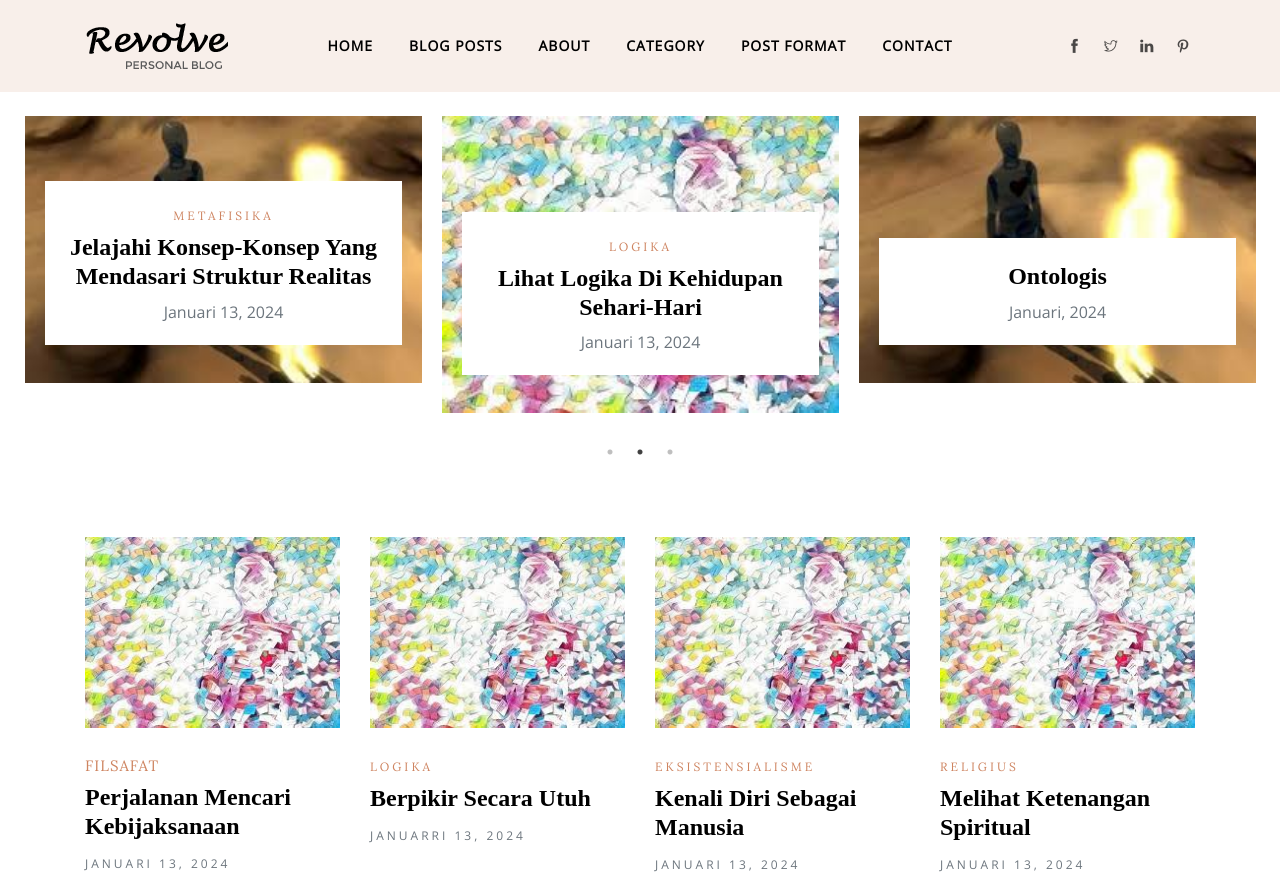
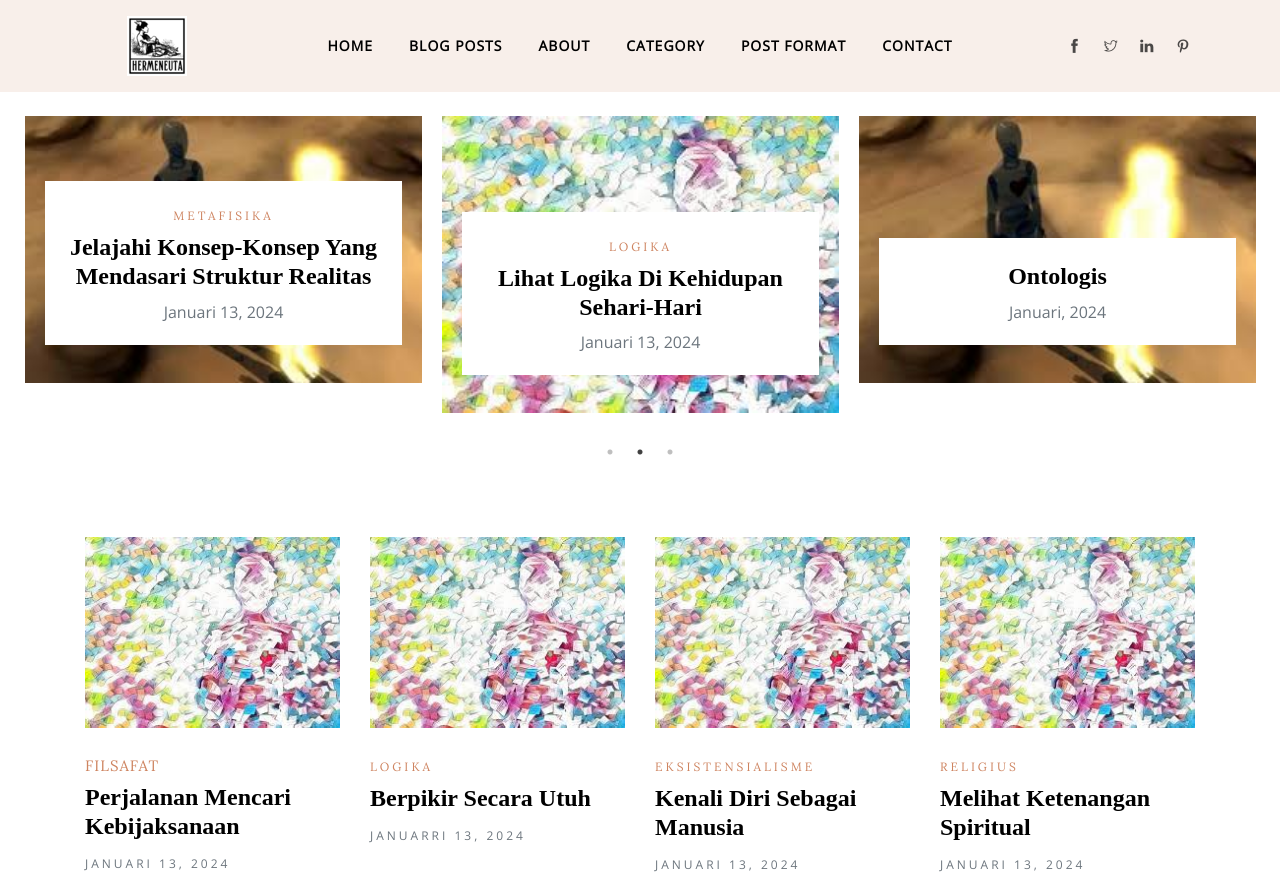
Before and after one commit to YAYAKKK/HTML, a plain HTML site: page Hermeneuta/index (2).html in a window 1280 px wide. Shown: the top 881 px of the page. Drawn offline with nearby package versions, Linux system fonts and the light colour scheme; some packages are replaced by stand-ins of ours; a web font is replaced by a local one.

Commit message:
change navbarbrand

```diff
--- a/Hermeneuta/index (2).html
+++ b/Hermeneuta/index (2).html
@@ -44,7 +44,7 @@
 			<div class="row align-items-center">
 				<div class="col-lg-2 col-md-4 text-center d-none d-lg-block">
 					<a class="navbar-brand " href="index.html">
-						<img src="images/logo.png" alt="" class="img-fluid">
+						<img src="hermeneuta.png" alt="" class="img-fluid">
 					</a>
 				</div>
 
```
Also changed, not shown: Hermeneuta/index.html (+1 -1 lines).
